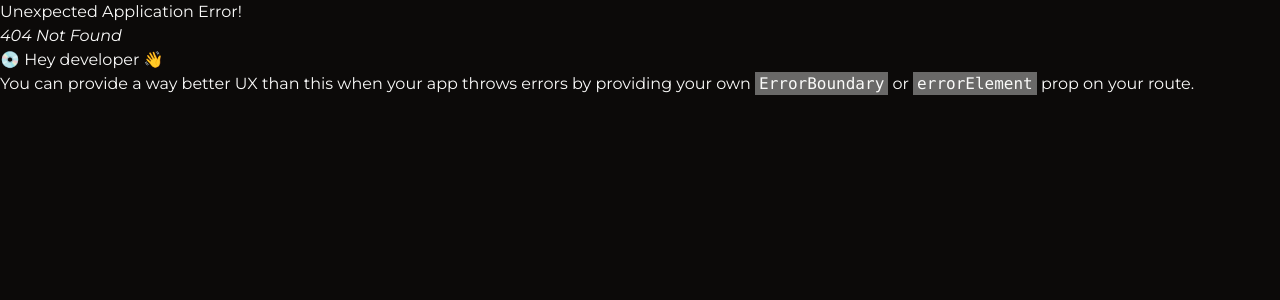
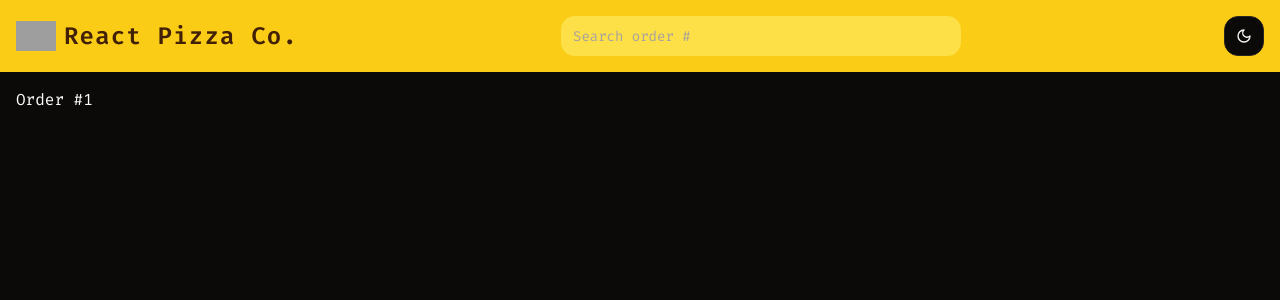
Before and after one commit to jericepon/react-temp-app, a React (Vite) app: page /order/1 in a window 1280 px wide. Before the commit this address had no page. Shown: the top 300 px of the page. Built offline with nearby package versions, Linux system fonts and the light colour scheme; grey boxes are pictures that could not be loaded.

Commit message:
refactor menu structure; rename MenuItem to Cart and add CartOverview and EmptyCart components; update routing for cart and order features; adjust font imports in CSS

```diff
--- a/src/features/menu/MenuItem.tsx
+++ b/src/features/cart/Cart.tsx
@@ -1,6 +1,20 @@
-import { Button } from '@/components/ui/button'
+import { Button } from "@/components/ui/button"
+import { Link } from "react-router"
 
-const MenuItem = () => {
+const Cart = () => {
+  return (
+    <>
+      <Link to="/" className="text-blue-500 underline mb-4">Back to Home</Link>
+      <div className="flex flex-col items-center text-center space-y-4">
+        {
+          Array.from({ length: 5 }).map((_, index) => (<Cart.Item key={index} />))
+        }
+      </div>
+    </>
+  )
+}
+
+Cart.Item = () => {
   return (
     <div className="group flex w-full">
       <div className="max-w-[150px] grow">
@@ -13,10 +27,11 @@ const MenuItem = () => {
       </div>
       <div className="flex ml-auto items-center justify-end min-w-[200px] space-x-4">
         <Button variant={"destructive"} className='uppercase hidden group-hover:block'>test</Button>
-        <Button className='uppercase'>Add to cart</Button>
+        <Button className='uppercase font-bold'>Add to cart</Button>
       </div>
     </div>
   )
 }
 
-export default MenuItem
+
+export default Cart
--- /dev/null
+++ b/src/features/cart/CartOverview.tsx
@@ -0,0 +1,8 @@
+
+const CartOverview = () => {
+  return (
+    <div>CartOverview</div>
+  )
+}
+
+export default CartOverview
--- /dev/null
+++ b/src/features/cart/EmptyCart.tsx
@@ -0,0 +1,8 @@
+
+const EmptyCart = () => {
+  return (
+    <div>EmptyCart</div>
+  )
+}
+
+export default EmptyCart
--- a/src/features/menu/Menu.tsx
+++ b/src/features/menu/Menu.tsx
@@ -1,13 +1,32 @@
-import MenuItem from './MenuItem'
+import { Button } from '@/components/ui/button'
 
 const Menu = () => {
   return (
     <div className="flex flex-col items-center text-center space-y-4">
       {
-        Array.from({ length: 5 }).map((_, index) => (<MenuItem key={index} />))
+        Array.from({ length: 5 }).map((_, index) => (<Menu.Item key={index} />))
       }
     </div>
   )
 }
 
+Menu.Item = () => {
+  return (
+    <div className="group flex w-full">
+      <div className="max-w-[150px] grow">
+        <img src="https://ui-avatars.com/api/?name=React+Pizza" alt="Pizza" className='w-full' />
+      </div>
+      <div className="flex flex-col text-left ml-4">
+        <h3 className="text-xl font-bold">Margherita</h3>
+        <p className="text-sm">Tomato sauce, mozzarella, fresh basil</p>
+        <div className="mt-auto italic font-semibold text-muted-foreground">$9.99</div>
+      </div>
+      <div className="flex ml-auto items-center justify-end min-w-[200px] space-x-4">
+        <Button variant={"destructive"} className='uppercase hidden group-hover:block'>Test</Button>
+        <Button className='uppercase font-bold'>Add to cart</Button>
+      </div>
+    </div>
+  )
+}
+
 export default Menu
--- /dev/null
+++ b/src/features/order/CreateOrder.tsx
@@ -0,0 +1,7 @@
+const CreateOrder = () => {
+  return (
+    <div>CreateOrder</div>
+  )
+}
+
+export default CreateOrder
--- /dev/null
+++ b/src/features/order/Order.tsx
@@ -0,0 +1,16 @@
+import { useParams } from "react-router";
+
+const Order = () => {
+  const { orderId } = useParams();
+  return (
+    <div>Order #{orderId}</div>
+  )
+}
+
+Order.Item = () => {
+  return (
+    <div>Order Item</div>
+  )
+}
+
+export default Order
--- a/src/index.css
+++ b/src/index.css
@@ -1,4 +1,4 @@
-@import url('https://fonts.googleapis.com/css2?family=Chewy&family=Montserrat:ital,wght@0,100..900;1,100..900&display=swap');
+@import url('https://fonts.googleapis.com/css2?family=Chewy&family=Fira+Code:wght@300..700&family=Montserrat:ital,wght@0,100..900;1,100..900&display=swap');
 @tailwind base;
 @tailwind components;
 @tailwind utilities;
--- a/tailwind.config.js
+++ b/tailwind.config.js
@@ -8,8 +8,12 @@ export default {
   theme: {
     fontFamily: {
       serif: [
+        'Fira Code',
+        'serif'
+      ],
+      sans: [
         'Montserrat',
-        'Chewy'
+        'sans-serif'
       ],
       display: [
         'Chewy'
```
Also changed, not shown: src/router/index.ts (+15 -0 lines), src/features/user/CreateUser.tsx (added), src/pages/ErrorPage.tsx (added).
